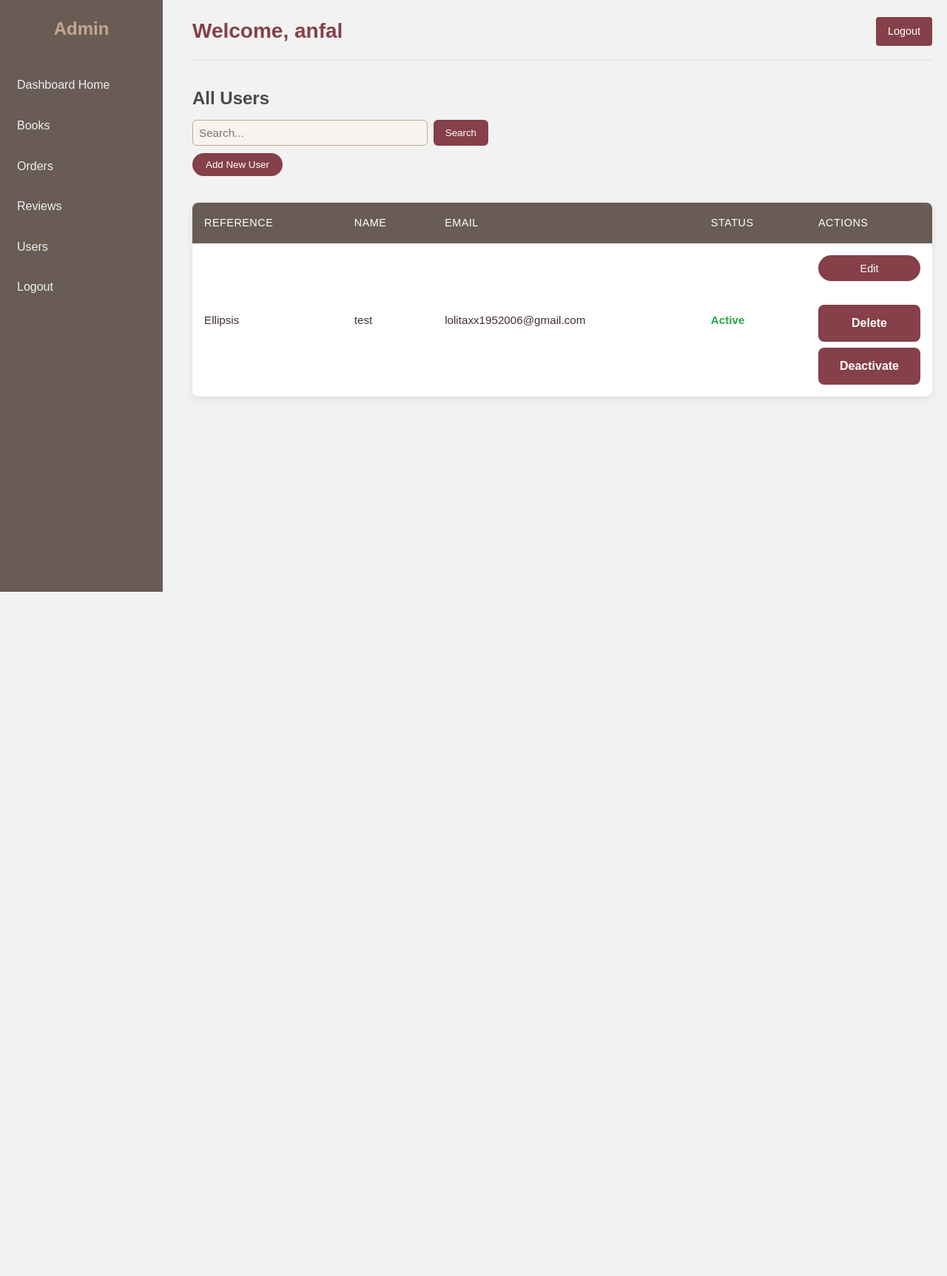
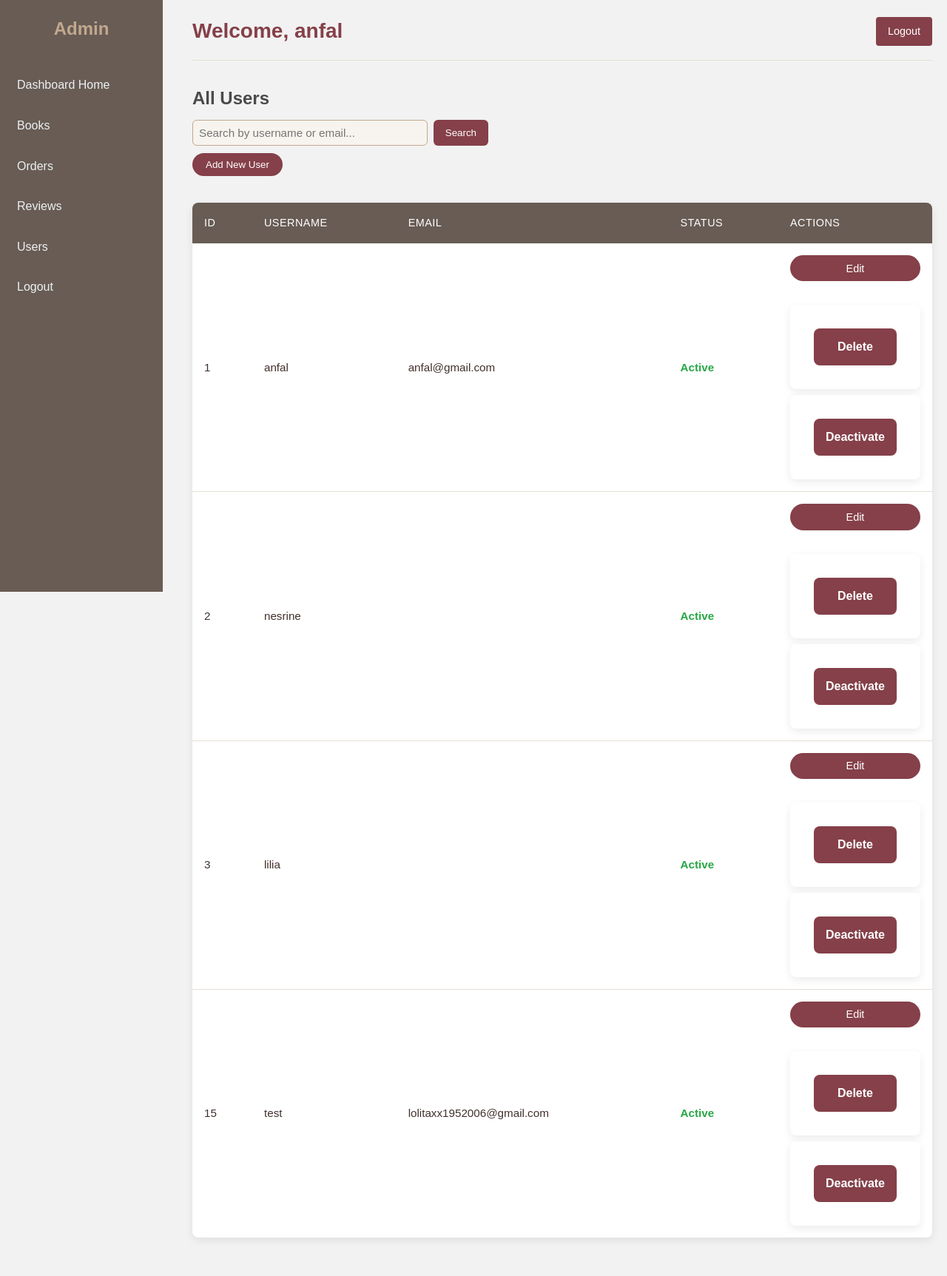
Before and after one commit to TBA-Nesrine/ADVANCED-PROGRAMMING, a Django app: page /dashboard/users/ in a window 1280 px wide. Shown: the whole page at 74% size. Before the commit the page ends 800 px from the top, so only its background shows below. Run offline with Django 5.2, Linux system fonts and the light colour scheme; a user stored in the database is signed in; data comes from the database, SQL or seed files in the repository; both versions use the stored data as it was after the commit.

Commit message:
fix users in admin

```diff
--- a/library_app/api/admin.py
+++ b/library_app/api/admin.py
@@ -85,10 +85,22 @@ def confirm_order(request, order_id):
 def admin_reviews(request):
     return Response(ReviewSerializer(Review.objects.all(), many=True).data)
 
-@api_view(['GET'])
+# api/admin.py
+from django.contrib.auth.models import User
+from rest_framework.response import Response
+
 def admin_users(request):
     users = User.objects.all()
-    return Response(UserSerializer(users, many=True).data)
+    data = []
+    for u in users:
+        data.append({
+            "id": u.id,
+            "username": u.username,
+            "email": u.email,
+            "is_active": u.is_active
+        })
+    return Response(data)
+
 
 @api_view(['PATCH'])
 def admin_update_user(request, user_id):
@@ -100,29 +112,21 @@ def admin_update_user(request, user_id):
 
 from rest_framework.decorators import api_view
 from rest_framework.response import Response
-from library_app.models import UserProfile
+
 
 @api_view(['PATCH'])
-def activate_user(request, ref):
-    try:
-        profile = UserProfile.objects.get(reference_id=ref)
-    except UserProfile.DoesNotExist:
-        return Response({"error": "User not found"}, status=404)
-
-    profile.active = True
-    profile.save()
-    return Response({"message": "activated"})
+def activate_user(request, user_id):
+    user = User.objects.get(id=user_id)
+    user.is_active = True
+    user.save()
+    return Response({"message": "User activated"})
 
 @api_view(['PATCH'])
-def deactivate_user(request, ref):
-    try:
-        profile = UserProfile.objects.get(reference_id=ref)
-    except UserProfile.DoesNotExist:
-        return Response({"error": "User not found"}, status=404)
-
-    profile.active = False
-    profile.save()
-    return Response({"message": "deactivated"})
+def deactivate_user(request, user_id):
+    user = User.objects.get(id=user_id)
+    user.is_active = False
+    user.save()
+    return Response({"message": "User deactivated"})
 
 
 @api_view(['POST'])
@@ -138,14 +142,9 @@ def admin_add_user(request):
 from rest_framework.decorators import api_view
 from rest_framework.response import Response
 from django.contrib.auth.models import User
-from library_app.models import UserProfile
+
 
 @api_view(['DELETE'])
 def admin_delete_user(request, user_id):
-    user = User.objects.get(id=user_id)
-
-    # delete related profile if exists
-    UserProfile.objects.filter(user=user).delete()
-
-    user.delete()
+    User.objects.filter(id=user_id).delete()
     return Response({"message": "User deleted successfully"})
--- a/library_app/templates/library_app/admin_users.html
+++ b/library_app/templates/library_app/admin_users.html
@@ -4,19 +4,25 @@
 <h2 style="color:#4A4A4A; margin-bottom:10px;">All Users</h2>
 
 <form method="GET" action="{% url 'admin_users' %}" style="margin-bottom:10px;">
-    <input type="text"
+    <input
+        type="text"
         name="q"
-           placeholder="Search..."
+        placeholder="Search by username or email..."
         value="{{ request.GET.q }}"
-           style="padding:8px; width:300px; border-radius:6px;">
-    <button type="submit"
-            style="background:#854049; color:white; padding:8px 16px; border:none; border-radius:6px;">
+        style="padding:8px; width:300px; border-radius:6px;"
+    >
+    <button
+        type="submit"
+        style="background:#854049; color:white; padding:8px 16px; border:none; border-radius:6px;"
+    >
         Search
     </button>
 </form>
 
 <a href="{% url 'admin_add_user' %}" style="display:inline-block; margin-bottom:12px;">
-    <button style="background:#854049; color:white; padding:8px 18px; border:none; border-radius:20px;">
+    <button
+        style="background:#854049; color:white; padding:8px 18px; border:none; border-radius:20px;"
+    >
         Add New User
     </button>
 </a>
@@ -24,8 +30,8 @@
 <table style="width:100%; border-collapse:collapse;">
     <thead>
         <tr style="background:#f4f4f4;">
-            <th>Reference</th>
-            <th>Name</th>
+            <th>ID</th>
+            <th>Username</th>
             <th>Email</th>
             <th>Status</th>
             <th style="width:170px;">Actions</th>
@@ -35,11 +41,11 @@
     <tbody>
     {% for u in users %}
         <tr>
-            <td>{{ u.reference_id }}</td>
-            <td>{{ u.user.username }}</td>
-            <td>{{ u.user.email }}</td>
+            <td>{{ u.id }}</td>
+            <td>{{ u.username }}</td>
+            <td>{{ u.email }}</td>
             <td>
-                {% if u.active %}
+                {% if u.is_active %}
                     <span style="color:green;">Active</span>
                 {% else %}
                     <span style="color:red;">Inactive</span>
@@ -50,38 +56,51 @@
                 <div style="display:flex; flex-direction:column; gap:8px;">
 
                     <!-- EDIT -->
-                    <a href="{% url 'admin_edit_user' u.user.id %}" style="text-decoration:none;">
+                    <a href="{% url 'admin_edit_user' u.id %}" style="text-decoration:none;">
                         <button class="action-btn">
                             Edit
                         </button>
                     </a>
 
                     <!-- DELETE -->
-                    <form method="POST" action="{% url 'admin_delete_user' u.user.id %}" style="margin:0;" class="table-form">
+                    <form
+                        method="POST"
+                        action="{% url 'admin_delete_user' u.id %}"
+                        style="margin:0;"
+                    >
                         {% csrf_token %}
-                        <button type="submit" class="action-btn"
-                            onclick="return confirm('Are you sure you want to delete this user?');">
+                        <button
+                            type="submit"
+                            class="action-btn"
+                            onclick="return confirm('Are you sure you want to delete this user?');"
+                        >
                             Delete
                         </button>
                     </form>
 
                     <!-- ACTIVATE / DEACTIVATE -->
-                    {% if u.reference_id %}
-                        {% if u.active %}
-                            <form method="POST" action="{% url 'deactivate_user' u.reference_id %}" style="margin:0;" class="table-form">
+                    {% if u.is_active %}
+                        <form
+                            method="POST"
+                            action="{% url 'deactivate_user' u.id %}"
+                            style="margin:0;"
+                        >
                             {% csrf_token %}
                             <button type="submit" class="action-btn">
                                 Deactivate
                             </button>
                         </form>
                     {% else %}
-                            <form method="POST" action="{% url 'activate_user' u.reference_id %}" style="margin:0;" class="table-form">
+                        <form
+                            method="POST"
+                            action="{% url 'activate_user' u.id %}"
+                            style="margin:0;"
+                        >
                             {% csrf_token %}
                             <button type="submit" class="action-btn">
                                 Activate
                             </button>
                         </form>
-                        {% endif %}
                     {% endif %}
 
                 </div>
--- a/library_app/views.py
+++ b/library_app/views.py
@@ -117,6 +117,8 @@ def admin_books(request):
     })
 
 
+
+
 from rest_framework.test import APIRequestFactory
 
 @login_required
@@ -213,44 +215,26 @@ def admin_users_view(request):
         "users": response.data
     })
 
+
 from django.shortcuts import render
-from library_app.models import UserProfile
 
-def admin_users_view(request):
-    users = UserProfile.objects.all()
-    return render(request, "library_app/admin_users.html", {"users": users})
 
 from django.contrib.auth.decorators import login_required
 from django.contrib import messages
 from django.shortcuts import render, redirect
 from django.contrib.auth.models import User
-from library_app.models import UserProfile  # your custom User model
+ # your custom User model
 
 @login_required
 def admin_add_user_view(request):
     if request.method == "POST":
-        # Get form data safely, default to empty string to avoid None
-        full_name = request.POST.get("user_name", "").strip()
-        email = request.POST.get("email", "").strip()
-        reference_id = request.POST.get("reference_id", "").strip()
-        phone_contact = request.POST.get("phone_contact", "").strip()
-        user_address = request.POST.get("user_address", "").strip()
+        username = request.POST.get("username")
+        email = request.POST.get("email")
 
-        if not full_name or not email:
-            return render(request, "library_app/admin_add_user.html", {"error": "Name and email are required."})
-
-        # Create Django user
-        user = User.objects.create(username=full_name, email=email)
-        user.set_password("defaultpassword")  # you can later ask for a password
-        user.save()
-
-        # Create custom profile
-        UserProfile.objects.create(
-            user=user,
-            reference_id=reference_id,
-            phone_contact=phone_contact,
-            user_address=user_address,
-            active=True
+        User.objects.create_user(
+            username=username,
+            email=email,
+            password="defaultpassword"
         )
 
         messages.success(request, "User added successfully")
@@ -293,7 +277,7 @@ def admin_update_user_view(request, user_id):
     if request.method == "POST":
         user.username = request.POST.get("username")
         user.email = request.POST.get("email")
-        user.is_active = request.POST.get("is_active") == "on"
+        user.is_active = request.POST.get("is_active") == "True"  # ✅ fix here
         user.save()
 
         return redirect("admin_users")
```
Also changed, not shown: library_app/templates/library_app/admin_add_user.html (+47 -16 lines), library_app/templates/library_app/admin_edit_user.html (+38 -12 lines), db.sqlite3. Lines whose indentation alone changed are shown as unchanged.
